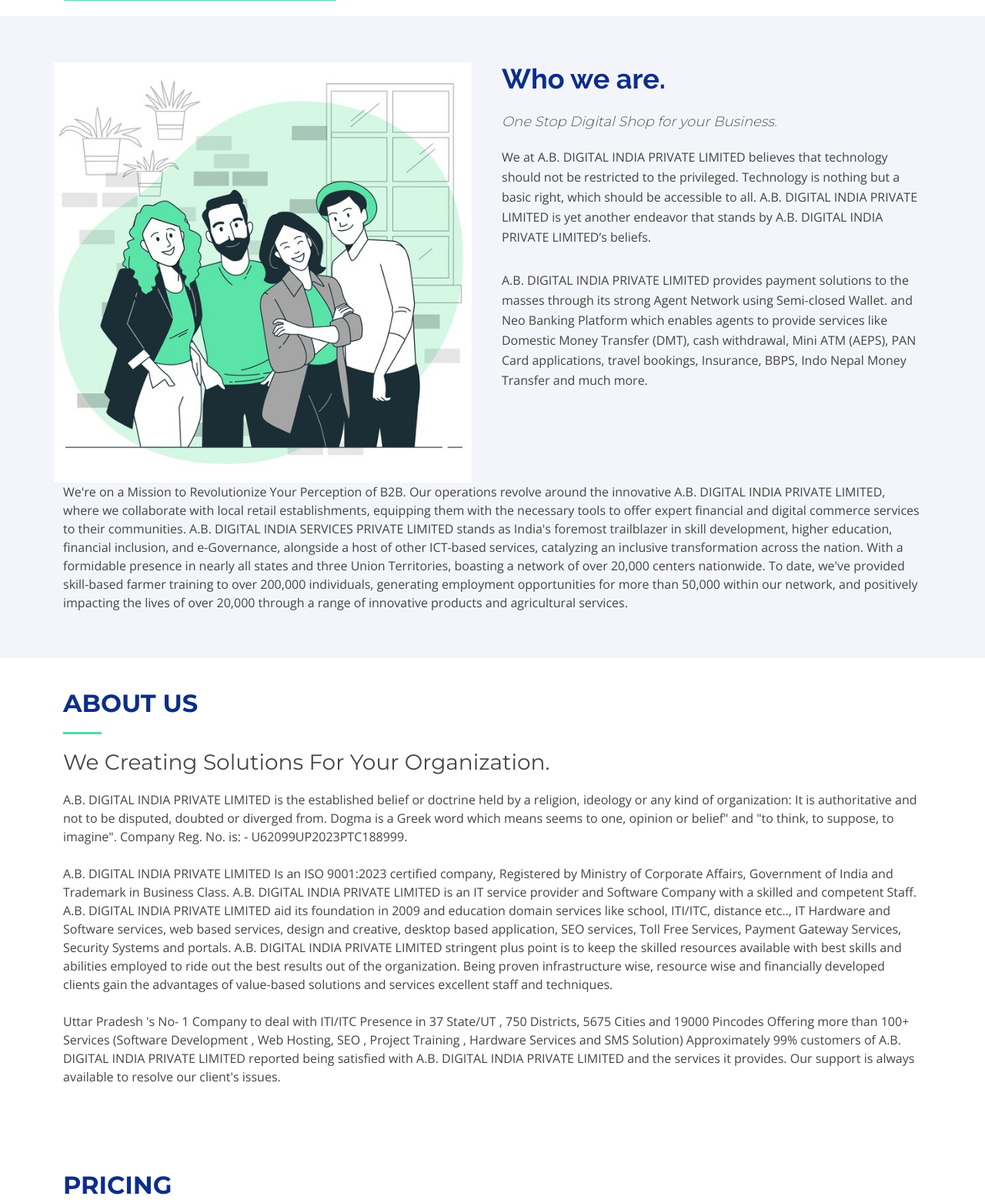
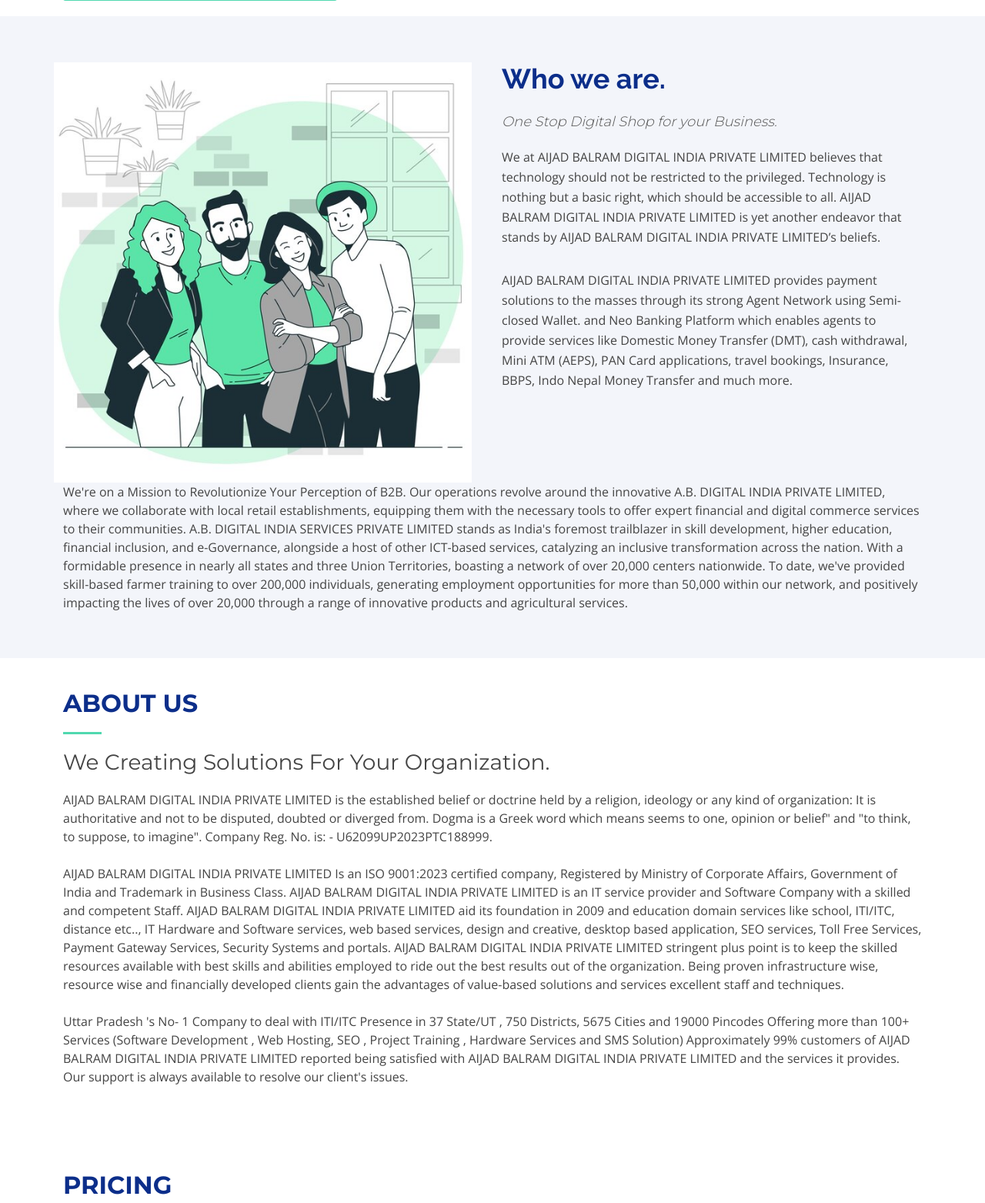
Before and after one commit to abhinav9a/abdigitalindia.in, a Django app: page / in a window 1280 px wide. Shown: the part 2727-4290 px from the top of the page at 77% size. Run offline with Django 4.2, Linux system fonts and the light colour scheme; some libraries are stand-ins or nearby versions.

Commit message:
updated company name

```diff
--- a/ab_digital_india/urls.py
+++ b/ab_digital_india/urls.py
@@ -14,6 +14,6 @@
 ] + static(settings.MEDIA_URL, document_root=settings.MEDIA_ROOT)
 
 # customize admin panel
-admin.site.site_header = "A.B. DIGITAL INDIA PVT. LTD."
-admin.site.site_title = "A.B. DIGITAL INDIA PVT. LTD."
+admin.site.site_header = "AIJAD BALRAM DIGITAL INDIA PRIVATE LIMITED"
+admin.site.site_title = "AIJAD BALRAM DIGITAL INDIA PRIVATE LIMITED"
 admin.site.index_title = "Welcome to Admin Area"
--- a/backend/templates/backend/Components/Footer.html
+++ b/backend/templates/backend/Components/Footer.html
@@ -3,7 +3,7 @@
   <div class="footer-wrap">
     <div class="d-sm-flex justify-content-center justify-content-sm-between">
       <span class="text-muted text-center text-sm-left d-block d-sm-inline-block">Copyright © <a
-          href="https://abdigitalindia.in/" target="_blank">A.B. Digital India Pvt. Ltd.
+          href="https://abdigitalindia.in/" target="_blank">AIJAD BALRAM DIGITAL INDIA PRIVATE LIMITED
         </a> 2021 - 2023</span>
       <span class="float-none float-sm-right d-block mt-1 mt-sm-0 text-center">Powered by <a
           href="https://way2wonder.com/" target="_blank"> W2W </a></span>
--- a/backend/templates/backend/Components/Navbar.html
+++ b/backend/templates/backend/Components/Navbar.html
@@ -7,7 +7,7 @@
                 <div class="text-center navbar-brand-wrapper d-flex align-items-center justify-content-center">
                     <a class="navbar-brand brand-logo text-white" href="{% url "dashboard" %}">
                         {% comment %} <img src="/static/backendAssets/images/logo.svg" alt="logo" /> {% endcomment %}
-                        A.B. Digital India
+                        AIJAD BALRAM DIGITAL INDIA PRIVATE LIMITED
                     </a>
                     <a class="navbar-brand brand-logo-mini text-white" href="{% url "dashboard" %}">
                         <!-- <img src="/static/backendAssets/images/logo-mini.svg" alt="logo" /> -->
--- a/backend/templates/backend/Pages/RechargeWallet.html
+++ b/backend/templates/backend/Pages/RechargeWallet.html
@@ -18,7 +18,7 @@
                         <h4 class="fw-bold text-center text-decoration-underline">Manual Payment Method</h4>
                         <div class="col-12 text-center">
                             <p>BANK NAME : STATE BANK OF INDIA</p>
-                            <p>NAME : AIJAD BALRAM DIGITAL INDIA PVT. LTD.</p>
+                            <p>NAME : AIJAD BALRAM DIGITAL INDIA PRIVATE LIMITED</p>
                             <p>ACCOUNT NUMBER : 20517246698</p>
                             <p>IFSC CODE : SBIN0000670</p>
                         </div>
--- a/backend/templates/backend/Services/AEPS/AEPS.html
+++ b/backend/templates/backend/Services/AEPS/AEPS.html
@@ -42,7 +42,7 @@
 	}
 	function configureAeps() {
 		aeps.config({
-			partner_name: "A.B. Digital India Pvt. Ltd.",
+			partner_name: "AIJAD BALRAM DIGITAL INDIA PRIVATE LIMITED",
 			initiator_logo_url: "https://abdigitalindia.in/static/assets/img/logo.jpg",
 			initiator_id: Config.initiator_id,
 			developer_key: Config.developer_key,
--- a/backend/templates/backend/Shared/AuthBase.html
+++ b/backend/templates/backend/Shared/AuthBase.html
@@ -4,7 +4,7 @@
 <head>
 	<meta charset="utf-8">
 	<meta name="viewport" content="width=device-width, initial-scale=1, shrink-to-fit=no">
-	<title>A.B. Digital India Pvt. Ltd. </title>
+	<title>AIJAD BALRAM DIGITAL INDIA PRIVATE LIMITED </title>
 	<link rel="stylesheet" href="/static/backendAssets/vendors/mdi/css/materialdesignicons.min.css">
 	<link rel="stylesheet" href="/static/backendAssets/vendors/base/vendor.bundle.base.css">
 	<link rel="stylesheet" href="/static/backendAssets/css/style.css">
--- a/backend/templates/backend/User/UserLogin.html
+++ b/backend/templates/backend/User/UserLogin.html
@@ -2,7 +2,7 @@
 <html lang="en">
 
 <head>
-    <title>Welcome to A.B. Digital India Pvt. Ltd.</title>
+    <title>Welcome to AIJAD BALRAM DIGITAL INDIA PRIVATE LIMITED</title>
     <meta charset="utf-8" />
     <meta name="viewport" content="width=device-width, initial-scale=1" />
     <link href="/static/LoginAssets/Style/font-awesome.css" rel="stylesheet" />
@@ -200,7 +200,7 @@
                             </ul>
                         </div>
                         <p>
-                            © A.B. Digital India Pvt. Ltd. 2023 |
+                            © AIJAD BALRAM DIGITAL INDIA PRIVATE LIMITED 2023 |
                             <br />
                             All Rights Reserved
                         </p>
--- a/backend/templates/backend/User/UserSignup.html
+++ b/backend/templates/backend/User/UserSignup.html
@@ -252,7 +252,7 @@
             </div>
           </div>
           <div class="col-lg-6 col-md-6 register-half-bg d-flex flex-row">
-            <p class="text-white font-weight-medium text-center flex-grow align-self-end">Copyright A.B. Digital India &copy; 2023 All
+            <p class="text-white font-weight-medium text-center flex-grow align-self-end">Copyright AIJAD BALRAM DIGITAL INDIA PRIVATE LIMITED &copy; 2023 All
               rights reserved.</p>
           </div>
         </div>
--- a/core/templates/core/Components/AboutUs.html
+++ b/core/templates/core/Components/AboutUs.html
@@ -10,12 +10,12 @@
         <h2>Who we are.</h2>
         <h3>One Stop Digital Shop for your Business.</h3>
         <p>
-          We at A.B. DIGITAL INDIA PRIVATE LIMITED believes that technology should not be restricted to the privileged.
-          Technology is nothing but a basic right, which should be accessible to all. A.B. DIGITAL INDIA PRIVATE LIMITED
-          is yet another endeavor that stands by A.B. DIGITAL INDIA PRIVATE LIMITED’s beliefs.
+          We at AIJAD BALRAM DIGITAL INDIA PRIVATE LIMITED believes that technology should not be restricted to the privileged.
+          Technology is nothing but a basic right, which should be accessible to all. AIJAD BALRAM DIGITAL INDIA PRIVATE LIMITED
+          is yet another endeavor that stands by AIJAD BALRAM DIGITAL INDIA PRIVATE LIMITED’s beliefs.
         </p>
         <p>
-          A.B. DIGITAL INDIA PRIVATE LIMITED provides payment solutions to the masses through its strong Agent Network
+          AIJAD BALRAM DIGITAL INDIA PRIVATE LIMITED provides payment solutions to the masses through its strong Agent Network
           using Semi-closed Wallet. and Neo Banking Platform which enables agents to provide services like Domestic
           Money Transfer (DMT), cash withdrawal, Mini ATM (AEPS), PAN Card applications, travel bookings, Insurance,
           BBPS, Indo Nepal Money Transfer and much more.
@@ -48,17 +48,17 @@
     <div class="section-header">
       <h2>About Us</h2>
       <h3>We Creating Solutions For Your Organization.</h3>
-      <p>A.B. DIGITAL INDIA PRIVATE LIMITED is the established belief or doctrine held by a religion, ideology or any
+      <p>AIJAD BALRAM DIGITAL INDIA PRIVATE LIMITED is the established belief or doctrine held by a religion, ideology or any
         kind of organization: It is authoritative and not to be disputed, doubted or diverged from. Dogma is a Greek
         word which means seems to one, opinion or belief" and "to think, to suppose, to imagine". Company Reg. No. is: -
         U62099UP2023PTC188999.</p>
       <br>
-      <p>A.B. DIGITAL INDIA PRIVATE LIMITED Is an ISO 9001:2023 certified company, Registered by Ministry of Corporate
-        Affairs, Government of India and Trademark in Business Class. A.B. DIGITAL INDIA PRIVATE LIMITED is an IT
-        service provider and Software Company with a skilled and competent Staff. A.B. DIGITAL INDIA PRIVATE LIMITED aid
+      <p>AIJAD BALRAM DIGITAL INDIA PRIVATE LIMITED Is an ISO 9001:2023 certified company, Registered by Ministry of Corporate
+        Affairs, Government of India and Trademark in Business Class. AIJAD BALRAM DIGITAL INDIA PRIVATE LIMITED is an IT
+        service provider and Software Company with a skilled and competent Staff. AIJAD BALRAM DIGITAL INDIA PRIVATE LIMITED aid
         its foundation in 2009 and education domain services like school, ITI/ITC, distance etc.., IT Hardware and
         Software services, web based services, design and creative, desktop based application, SEO services, Toll Free
-        Services, Payment Gateway Services, Security Systems and portals. A.B. DIGITAL INDIA PRIVATE LIMITED stringent
+        Services, Payment Gateway Services, Security Systems and portals. AIJAD BALRAM DIGITAL INDIA PRIVATE LIMITED stringent
         plus point is to keep the skilled resources available with best skills and abilities employed to ride out the
         best results out of the organization. Being proven infrastructure wise, resource wise and financially developed
         clients gain the advantages of value-based solutions and services excellent staff and techniques.</p>
@@ -67,8 +67,8 @@
         Uttar Pradesh 's No- 1 Company to deal with ITI/ITC
         Presence in 37 State/UT , 750 Districts, 5675 Cities and 19000 Pincodes
         Offering more than 100+ Services (Software Development , Web Hosting, SEO , Project Training , Hardware Services
-        and SMS Solution) Approximately 99% customers of A.B. DIGITAL INDIA PRIVATE LIMITED reported being satisfied
-        with A.B. DIGITAL INDIA PRIVATE LIMITED and the services it provides. Our support is always available to resolve
+        and SMS Solution) Approximately 99% customers of AIJAD BALRAM DIGITAL INDIA PRIVATE LIMITED reported being satisfied
+        with AIJAD BALRAM DIGITAL INDIA PRIVATE LIMITED and the services it provides. Our support is always available to resolve
         our client's issues.
       </p>
     </div>
--- a/core/templates/core/Components/Footer.html
+++ b/core/templates/core/Components/Footer.html
@@ -5,7 +5,7 @@
       <div class="row">
 
         <div class="col-lg-3 col-md-6 footer-contact">
-          <h3>A.B. Digital India</h3>
+          <h3>AIJAD BALRAM DIGITAL INDIA PRIVATE LIMITED</h3>
           <p>
             OLD GT ROAD NEAR RAILWAY STATION KOSI KALAN MATHURA 281403<br><br>
           </p>
@@ -61,7 +61,7 @@
 
   <div class="container footer-bottom clearfix">
     <div class="copyright">
-      &copy; Copyright <strong>A.B. Digital India Pvt. Ltd.</strong>. All Rights Reserved
+      &copy; Copyright <strong>AIJAD BALRAM DIGITAL INDIA PRIVATE LIMITED</strong>. All Rights Reserved
     </div>
     <div class="credits">
       Designed by <a href="https://way2wonder.com/">W2W</a>
--- a/core/templates/core/Shared/Base.html
+++ b/core/templates/core/Shared/Base.html
@@ -5,7 +5,7 @@
     <meta charset="utf-8">
     <meta content="width=device-width, initial-scale=1.0" name="viewport">
 
-    <title>A.B. Digital India Pvt. Ltd.</title>
+    <title>AIJAD BALRAM DIGITAL INDIA PRIVATE LIMITED</title>
     <meta content="" name="description">
     <meta content="" name="keywords">
 
```
Also changed, not shown: core/templates/core/Pages/privacyPolicy.html (+21 -1 lines).
